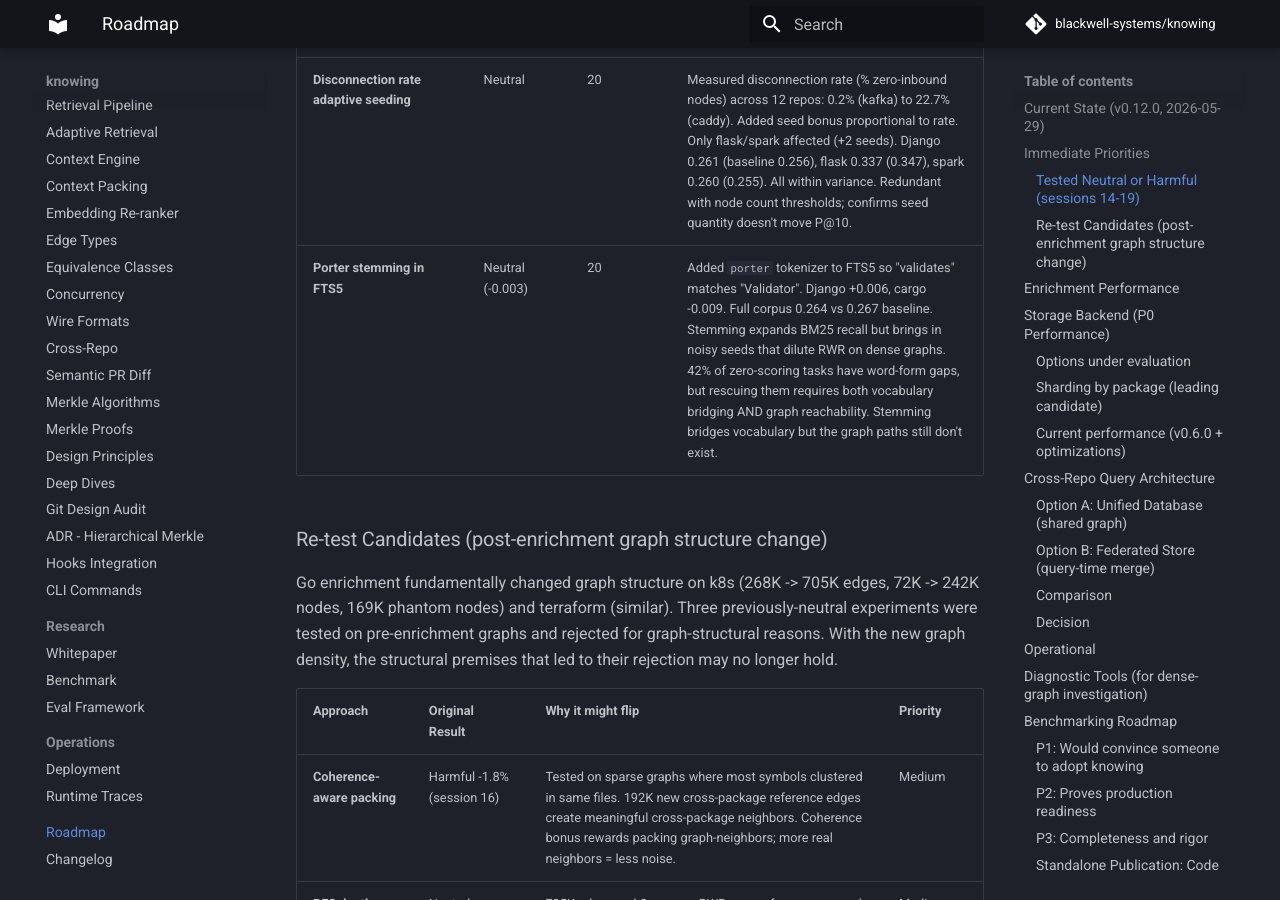
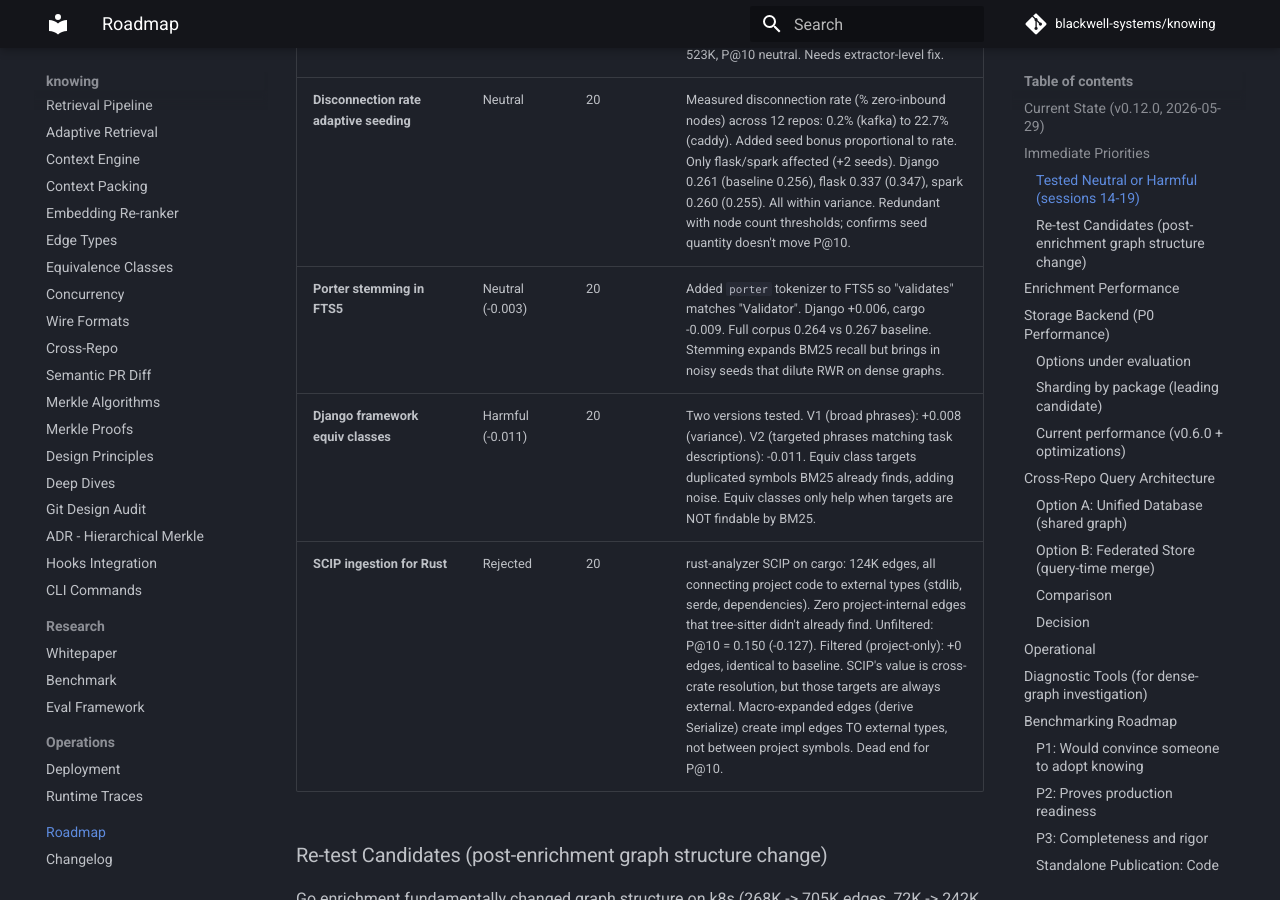
Before and after one commit to blackwell-systems/knowing, an MkDocs documentation site: the page built from docs/roadmap.md, in a window 1280 px wide and 900 px high, scrolled down 2678 px. Built offline with MkDocs 1.6.1 and Material for MkDocs 9.7.7, drawn with Linux system fonts in a browser that asks for light colours; comment, search, counter and statistics services are not loaded.

Commit message:
docs: record SCIP ingestion and Django equiv classes as rejected (#53-#55)
SCIP for Rust: 124K edges, all external (stdlib/deps). Zero project-internal
edges after filtering. Macro-expanded edges always point to external types.
Django equiv classes: targets duplicated BM25 results, adding noise (-0.011).
55 experiments total across sessions 8-20.

```diff
--- a/docs/roadmap.md
+++ b/docs/roadmap.md
@@ -40,7 +40,9 @@ Embedding re-ranker: disabled (net negative on P@10, session 19). Gap-fill seeds
 | **Density-adaptive inherits weight** (1.0 on deep) | Neutral | 17 | Boosted implements/overrides/extends to 1.0 on repos >1.5% inherits edges. Django +0.009, kafka+flask -0.008. Net neutral. |
 | **Interface type hint propagation** (post-processing) | Neutral | 17 | Connect type_hint_of targets to sibling implementors. Edge structure mismatch: type_hint_of and implements share 0 target hashes on Java/Python. Go (k8s): 393 edges on 523K, P@10 neutral. Needs extractor-level fix. |
 | **Disconnection rate adaptive seeding** | Neutral | 20 | Measured disconnection rate (% zero-inbound nodes) across 12 repos: 0.2% (kafka) to 22.7% (caddy). Added seed bonus proportional to rate. Only flask/spark affected (+2 seeds). Django 0.261 (baseline 0.256), flask 0.337 (0.347), spark 0.260 (0.255). All within variance. Redundant with node count thresholds; confirms seed quantity doesn't move P@10. |
-| **Porter stemming in FTS5** | Neutral (-0.003) | 20 | Added `porter` tokenizer to FTS5 so "validates" matches "Validator". Django +0.006, cargo -0.009. Full corpus 0.264 vs 0.267 baseline. Stemming expands BM25 recall but brings in noisy seeds that dilute RWR on dense graphs. 42% of zero-scoring tasks have word-form gaps, but rescuing them requires both vocabulary bridging AND graph reachability. Stemming bridges vocabulary but the graph paths still don't exist. |
+| **Porter stemming in FTS5** | Neutral (-0.003) | 20 | Added `porter` tokenizer to FTS5 so "validates" matches "Validator". Django +0.006, cargo -0.009. Full corpus 0.264 vs 0.267 baseline. Stemming expands BM25 recall but brings in noisy seeds that dilute RWR on dense graphs. |
+| **Django framework equiv classes** | Harmful (-0.011) | 20 | Two versions tested. V1 (broad phrases): +0.008 (variance). V2 (targeted phrases matching task descriptions): -0.011. Equiv class targets duplicated symbols BM25 already finds, adding noise. Equiv classes only help when targets are NOT findable by BM25. |
+| **SCIP ingestion for Rust** | Rejected | 20 | rust-analyzer SCIP on cargo: 124K edges, all connecting project code to external types (stdlib, serde, dependencies). Zero project-internal edges that tree-sitter didn't already find. Unfiltered: P@10 = 0.150 (-0.127). Filtered (project-only): +0 edges, identical to baseline. SCIP's value is cross-crate resolution, but those targets are always external. Macro-expanded edges (derive Serialize) create impl edges TO external types, not between project symbols. Dead end for P@10. |
 
 ### Re-test Candidates (post-enrichment graph structure change)
 
```
